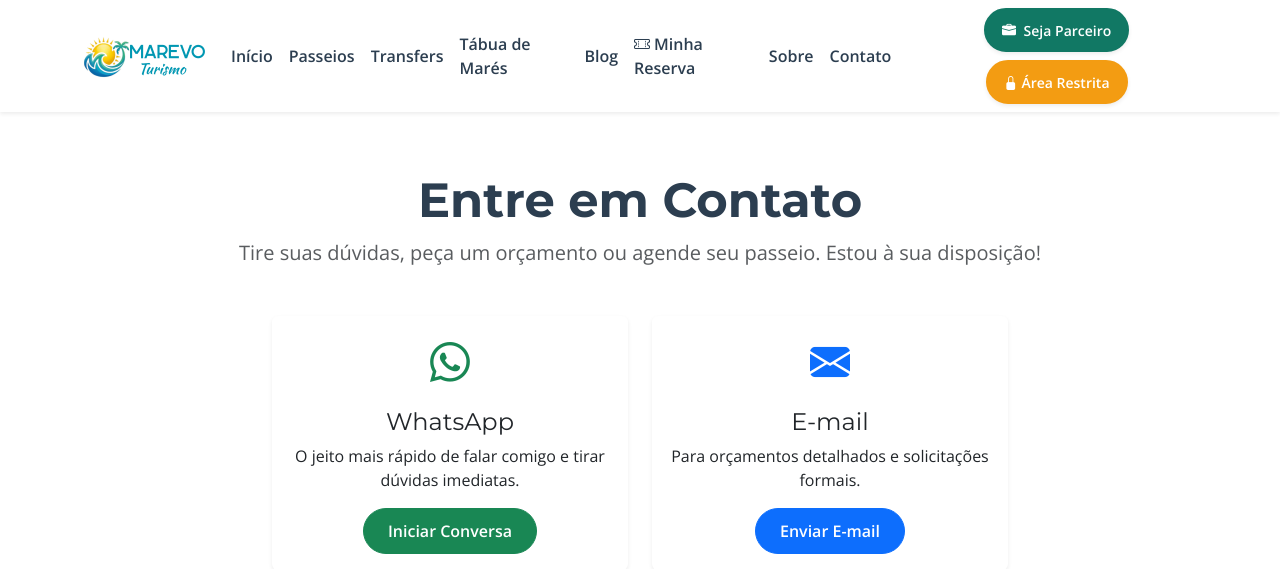
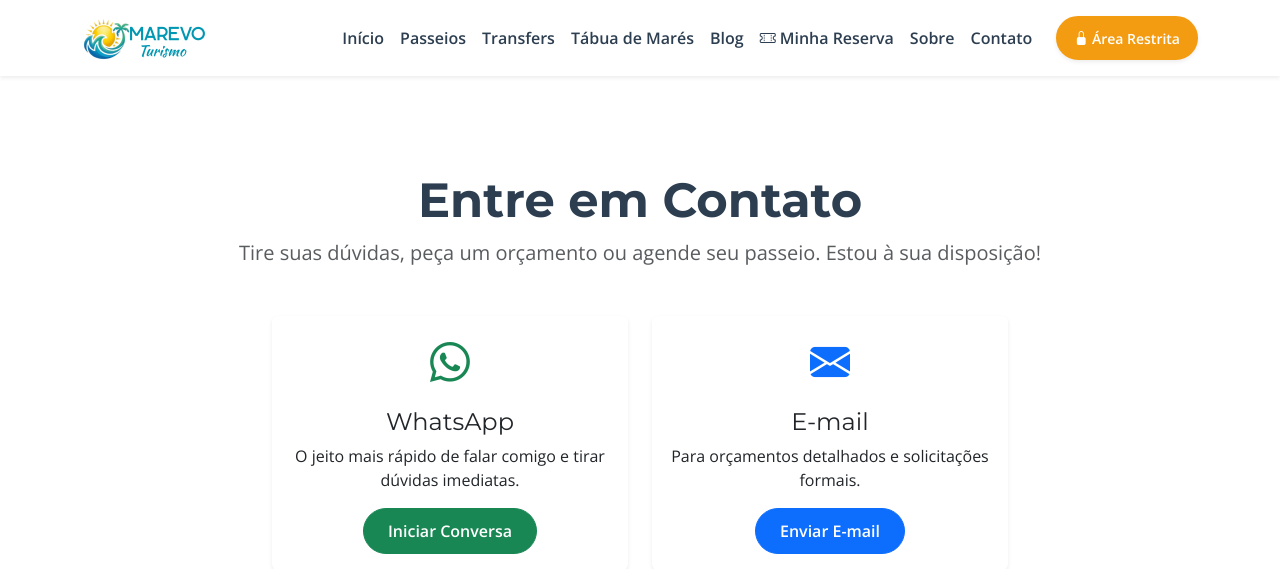
Before and after one commit to johnvictoral/maceio_tour, a Django app: page /contato/ in a window 1280 px wide. Shown: the top 569 px of the page. Run offline with Django 5.2, Linux system fonts and the light colour scheme; parts of the project's set-up code (start-up, migrations or seed data) failed here and were passed over.

Commit message:
retirando o seja parceiro

```diff
--- a/core/templates/base.html
+++ b/core/templates/base.html
@@ -165,9 +165,7 @@
                 </ul>
 
                 <div class="d-flex gap-2 ms-lg-3 flex-wrap justify-content-center mt-3 mt-lg-0">
-                    <a href="{% url 'login_parceiro' %}" class="btn btn-brand-teal shadow-sm btn-sm px-3">
-                        <i class="bi bi-briefcase-fill me-1"></i> Seja Parceiro
-                    </a>
+
 
                     {% if user.is_authenticated %}
                         <a href="{% url 'painel' %}" class="btn btn-outline-dark btn-sm">
```
